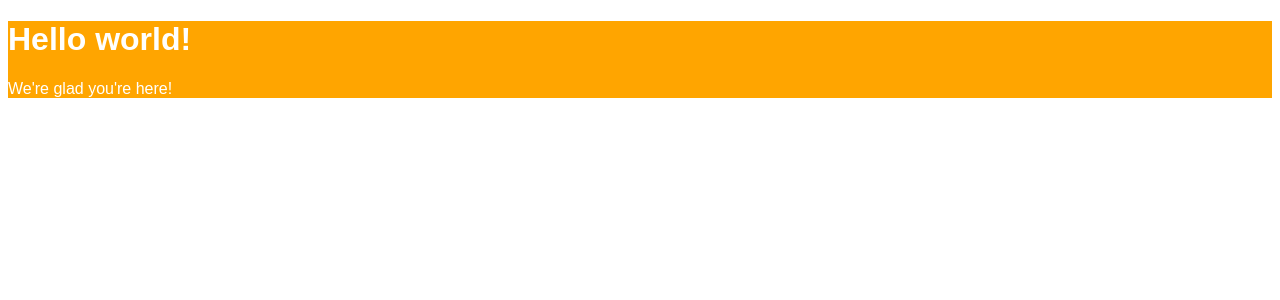
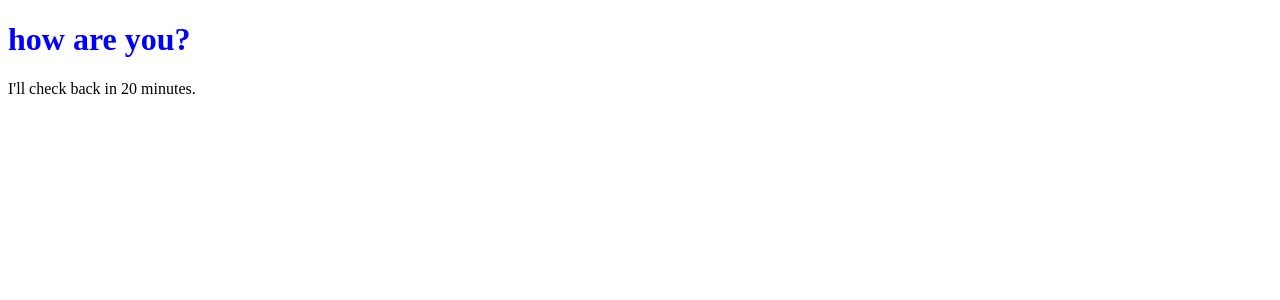
Before and after one commit to efi0ng/learnreact, a React (Create React App) app in the folder li_resst/firstapp/: page / in a window 1280 px wide. Shown: the top 300 px of the page. Built offline with nearby package versions, Linux system fonts and the light colour scheme.

Commit message:
add component properties

```diff
--- a/li_resst/firstapp/src/index.js
+++ b/li_resst/firstapp/src/index.js
@@ -1,16 +1,21 @@
 import React from 'react';
 import ReactDOM from 'react-dom';
 
-var style = {
-  backgroundColor: 'orange',
-  color: 'white',
-  fontFamily: 'Arial'
+class Message extends React.Component {
+    render() {
+        console.log(this.props);
+        return (
+            <div>
+                <h1 style={{color: this.props.color}}>
+                    {this.props.msg}
+                </h1>
+                <p>I'll check back in {this.props.minutes} minutes.</p>
+            </div>
+        );
+    }
 }
 
 ReactDOM.render(
-  <div style={style}>
-  <h1 id="heading-element">Hello world!</h1>
-  <p>We're glad you're here!</p>
-  </div>,
+  <Message msg="how are you?" color='blue' minutes={20}/>,
   document.getElementById('root')
 )
```
